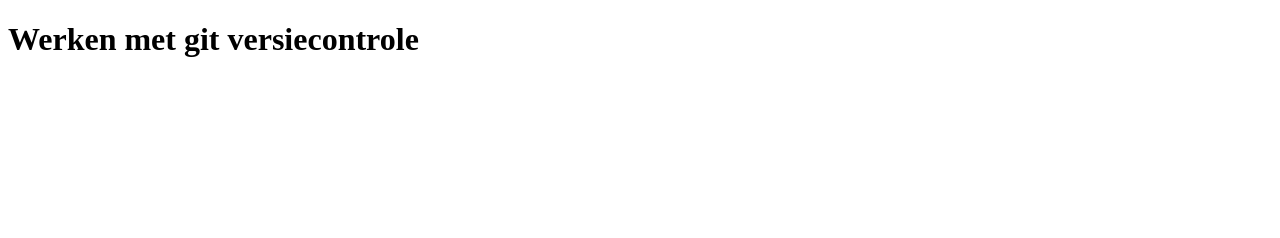
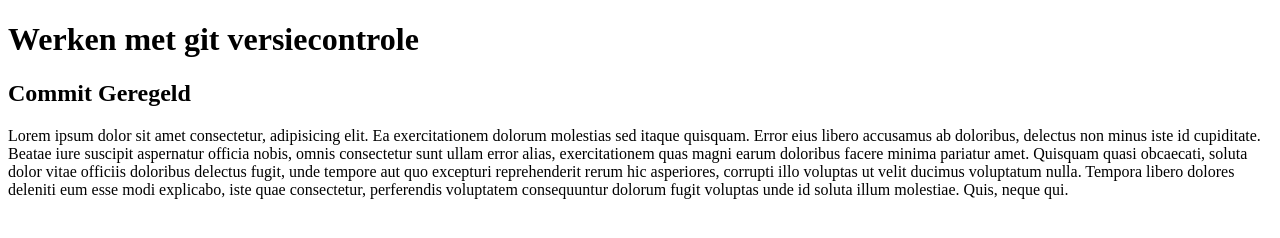
Before and after one commit to PieterJanHelsen/JS, a plain HTML site: page index.html in a window 1280 px wide. Drawn offline with Linux system fonts and the light colour scheme.

Commit message:
h2 en p toegevoegd

```diff
--- a/index.html
+++ b/index.html
@@ -9,6 +9,14 @@
 
 <body>
     <h1>Werken met git versiecontrole</h1>
+    <h2>Commit Geregeld</h2>
+    <p>Lorem ipsum dolor sit amet consectetur, adipisicing elit. Ea exercitationem dolorum molestias sed itaque
+        quisquam. Error eius libero accusamus ab doloribus, delectus non minus iste id cupiditate. Beatae iure suscipit
+        aspernatur officia nobis, omnis consectetur sunt ullam error alias, exercitationem quas magni earum doloribus
+        facere minima pariatur amet. Quisquam quasi obcaecati, soluta dolor vitae officiis doloribus delectus fugit,
+        unde tempore aut quo excepturi reprehenderit rerum hic asperiores, corrupti illo voluptas ut velit ducimus
+        voluptatum nulla. Tempora libero dolores deleniti eum esse modi explicabo, iste quae consectetur, perferendis
+        voluptatem consequuntur dolorum fugit voluptas unde id soluta illum molestiae. Quis, neque qui.</p>
 
 </body>
 
```
